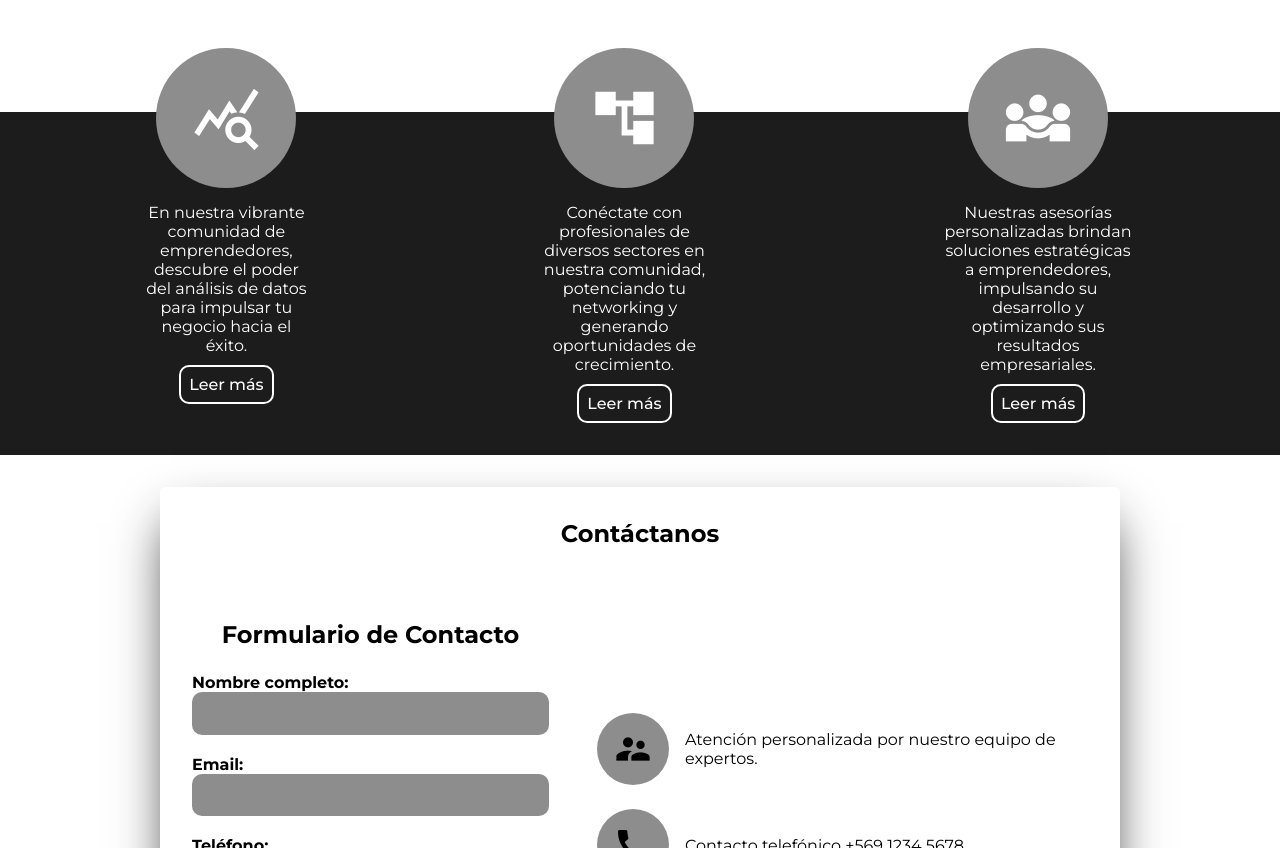
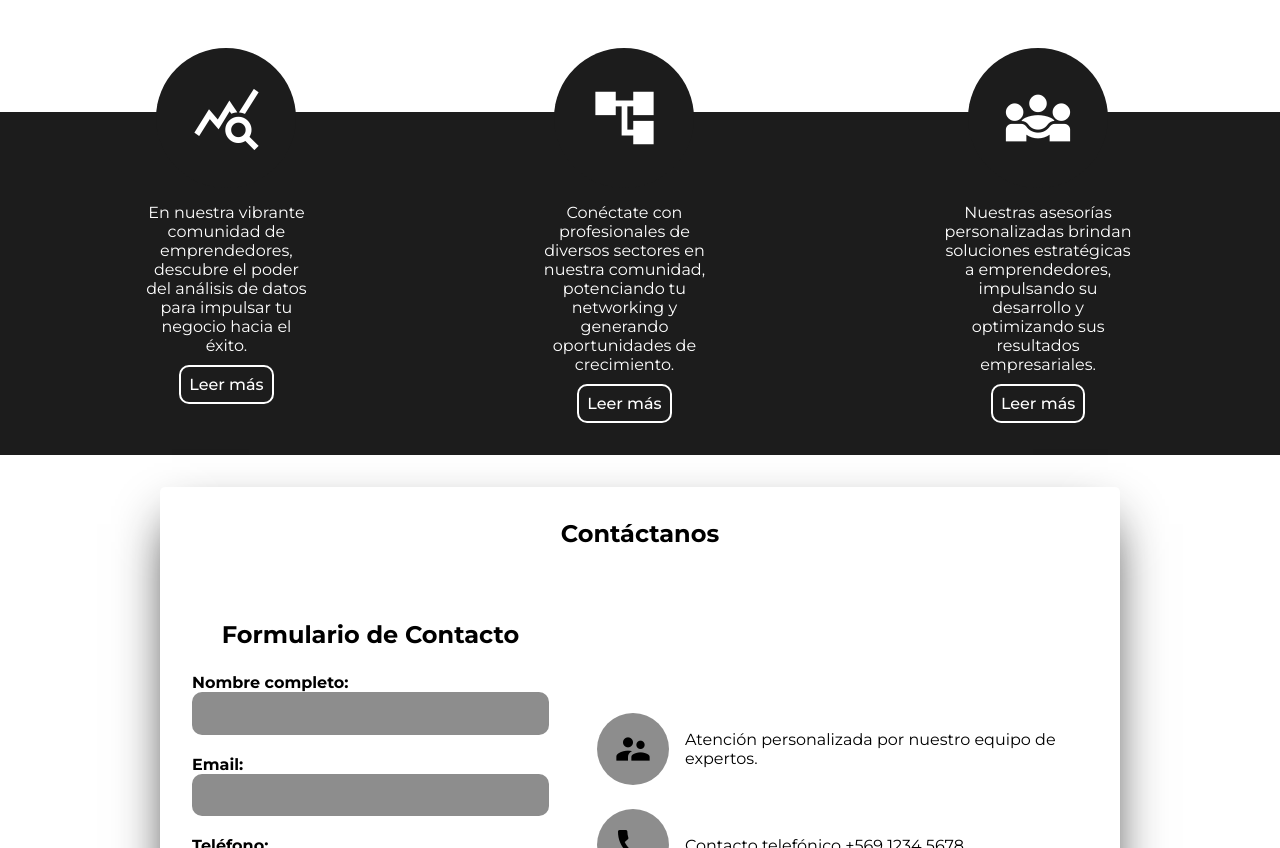
Before and after one commit to nol4lej/landing_postulacion_bsale, a website: page index.html in a window 1280 px wide. Shown: the part 1510-2358 px from the top of the page. Drawn offline with Linux system fonts and the light colour scheme.

Commit message:
background color about_card_icon changed

```diff
--- a/src/css/style.css
+++ b/src/css/style.css
@@ -422,7 +422,7 @@ button{
 
 .about_card_icon span{
     padding: 0.5em;
-    background-color: var(--bg-color-terciario);
+    background-color: var(--bg-color-primario);
     border-radius: 50%;
     font-size: 70px;
     transition: color 0.3s ease-in-out;
```
